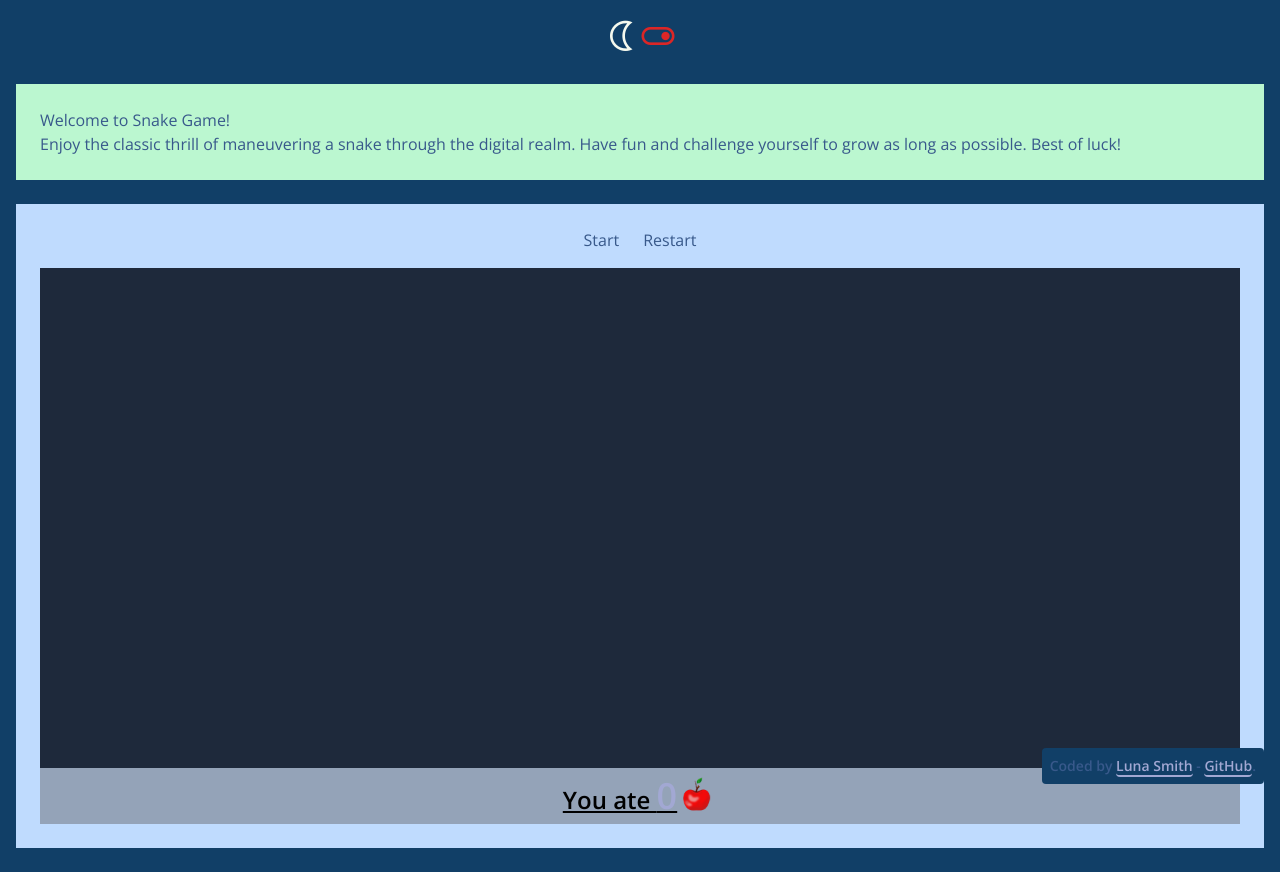
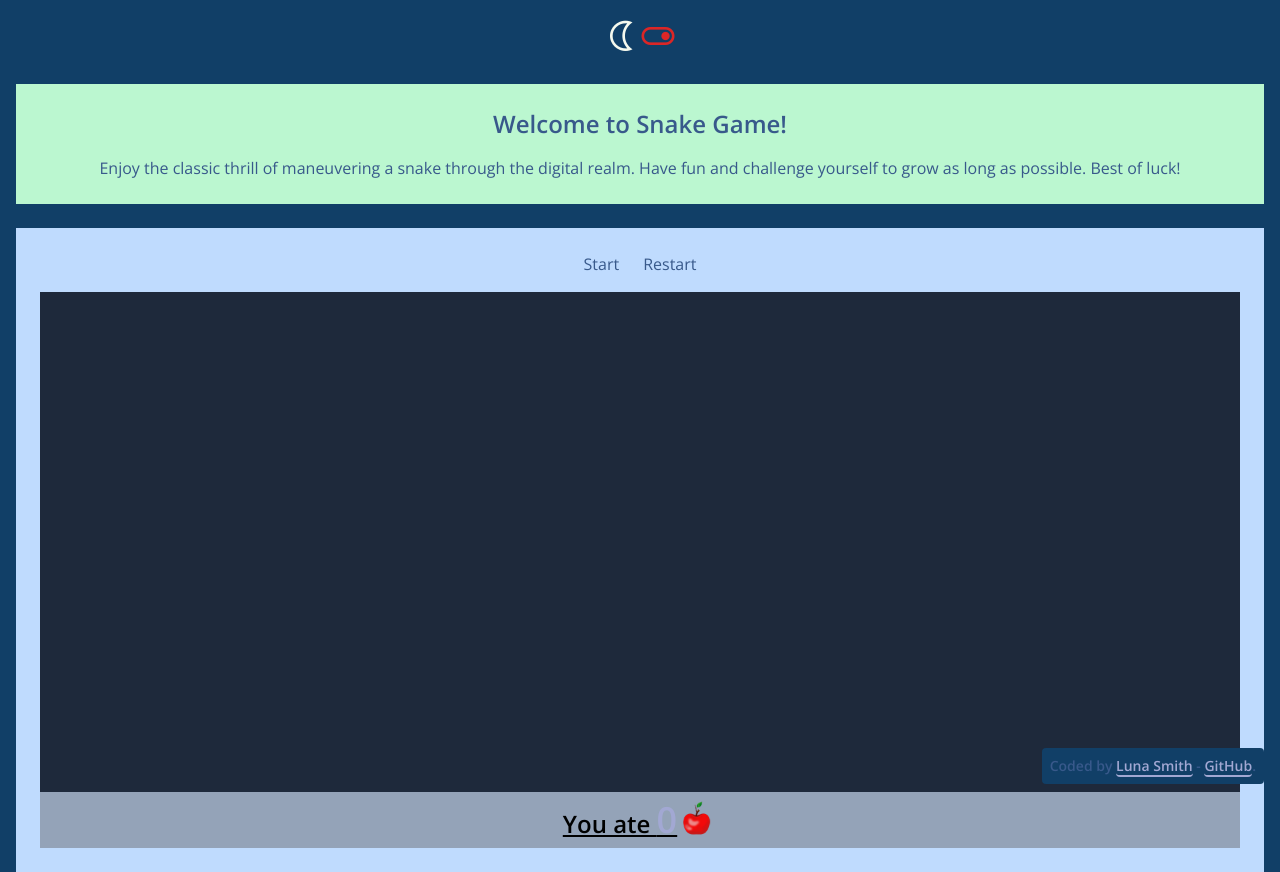
Before and after one commit to Lu-Smith/snake_game_vue_tailwindcss, a Vue app: page / in a window 1280 px wide. Before the commit the page ends 848 px from the top, so only its background shows below. Built offline with nearby package versions, Linux system fonts and the light colour scheme.

Commit message:
Updated styling in Header

```diff
--- a/src/components/Header.vue
+++ b/src/components/Header.vue
@@ -1,6 +1,8 @@
 <template>
-    <div :class="mode ? 'text-textColor' : 'text-addColor'">
-        <h1>Welcome to Snake Game! </h1>
+    <div
+    class="text-center"
+    :class="mode ? 'text-textColor' : 'text-addColor'">
+        <h1 class="text-xl md:text-2xl font-semibold mb-4">Welcome to Snake Game! </h1>
         <p>Enjoy the classic thrill of maneuvering a snake through the digital realm. Have fun and challenge yourself to grow as long as possible. Best of luck!</p>
     </div>
 </template>
```
